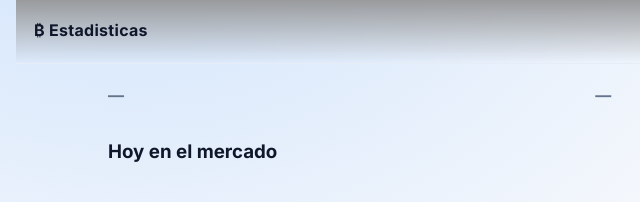
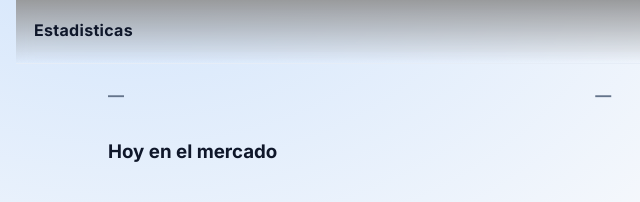
Before and after one commit to franco-dev-26/Todo-Criptoo, a plain HTML site: page index.html in a window 1280 px wide. Shown: the top 202 px of the page, 0-640 px from the left. Drawn offline with Linux system fonts and the light colour scheme; no server answers.

Commit message:
Update index.html

```diff
--- a/index.html
+++ b/index.html
@@ -16,7 +16,7 @@
 </head>
 <body>
   <header class="nav">
-    <div class="brand">₿ Estadisticas</div>
+    <div class="brand">Estadisticas</div>
     <div class="actions">
       <select id="fiat" aria-label="Moneda">
         <option value="USD">USD</option>
```
